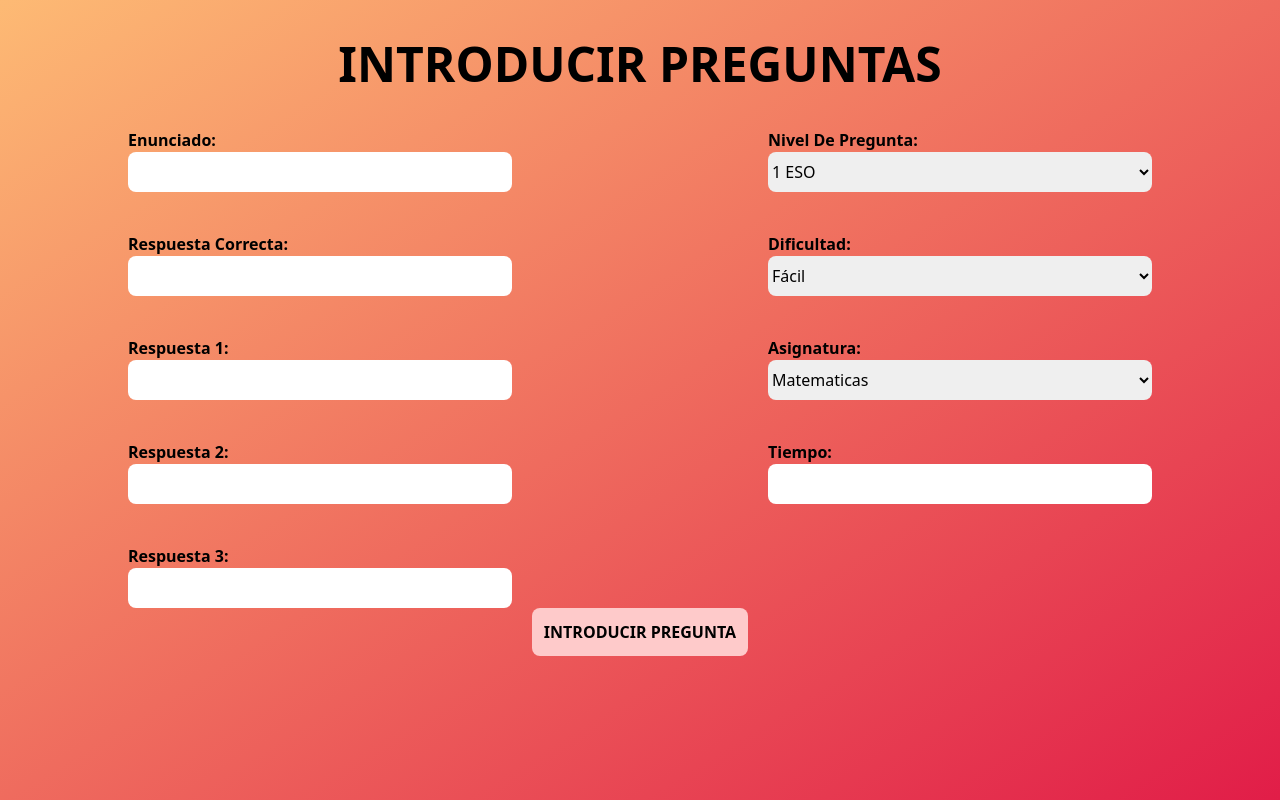
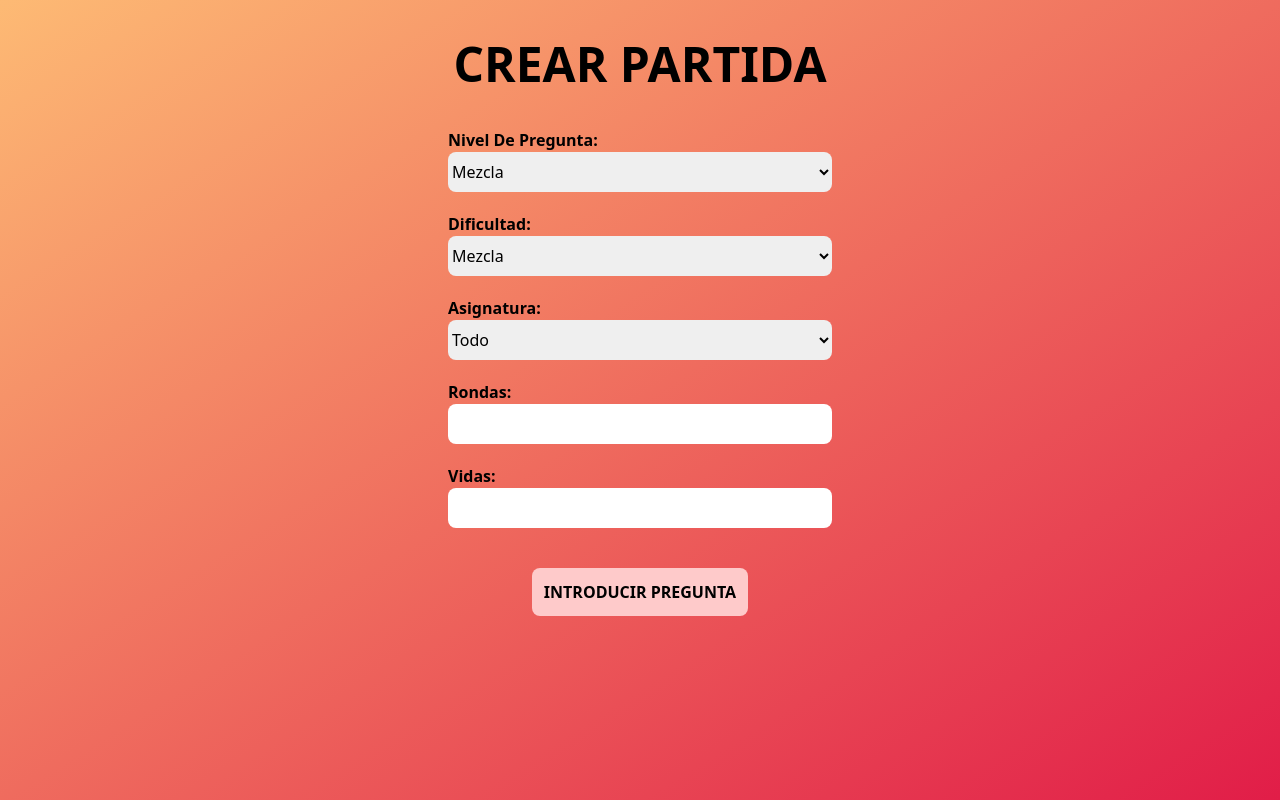
Before and after one commit to hugoooooooooooooooooooooooooooo/CatchIt, a React (Vite) app: page / in a window 1280 px wide. Built offline with nearby package versions, Linux system fonts and the light colour scheme; what tailwindcss-animated would draw is missing.

Commit message:
intro, ver, crear

```diff
--- a/src/App.jsx
+++ b/src/App.jsx
@@ -2,12 +2,18 @@ import {Registro} from './components/Registro.jsx'
 import {RepositorioPartidas} from './components/RepositorioPartidas.jsx'
 import { Home } from './components/Home.jsx'
 import { IntroducirPreguntas } from './components/IntroducirPreguntas.jsx'
+import { VerPreguntas } from './components/VerPreguntas.jsx'
+import { CrearPartida } from './components/CrearPartida.jsx'
 
 
 function App() {
   return (
     <>
-      <IntroducirPreguntas/>
+      <CrearPartida/>
+
+      {/* <VerPreguntas/> */}
+
+      {/* <IntroducirPreguntas/> */}
 
       {/* <Home/> */}
 
--- /dev/null
+++ b/src/components/CrearPartida.jsx
@@ -0,0 +1,87 @@
+import React from 'react';
+import { useId } from 'react';
+
+export function CrearPartida() {
+    const nivel = useId();
+    const dificultad = useId();
+    const asignatura = useId();
+    const rondas = useId();
+    const vidas = useId();
+
+    return (
+        <>
+            <section className="bg-gradient-to-br from-orange-300 to-rose-600 h-screen">
+                <header className="font-extrabold animate-flip-down animate-ease-in-out text-5xl text-center p-10">
+                    <h1>CREAR PARTIDA</h1>
+                </header>
+                <main className='flex flex-col items-center gap-5'>
+                    <div>
+                        <label className='font-semibold' htmlFor={nivel}>Nivel De Pregunta: </label><br />
+                        <select
+                            className='h-10 w-96 rounded-lg focus:outline-none focus:ring-2 focus:ring-red-300'
+                            id={dificultad}
+                            required
+                        >
+                            <option value="mezcla">Mezcla</option>
+                            <option value="1ESO">1 ESO</option>
+                            <option value="2ESO">2 ESO</option>
+                            <option value="3ESO">3 ESO</option>
+                            <option value="4ESO">4 ESO</option>
+                            <option value="1BACH">1 BACH</option>
+                            <option value="2BACH">2 BACH</option>
+                        </select>
+                    </div>
+                    <div>
+                        <label className='font-semibold' htmlFor={dificultad}>Dificultad: </label><br />
+                        <select
+                            className='h-10 w-96 rounded-lg focus:outline-none focus:ring-2 focus:ring-red-300'
+                            id={dificultad}
+                            required
+                        >
+                            <option value="mezcla">Mezcla</option>
+                            <option value="facil">Fácil</option>
+                            <option value="intermedia">Intermedia</option>
+                            <option value="dificil">Difícil</option>
+                        </select>
+                    </div>
+
+                    <div>
+                        <label className='font-semibold' htmlFor={asignatura}>Asignatura: </label><br />
+                        <select
+                            className='h-10 w-96 rounded-lg focus:outline-none focus:ring-2 focus:ring-red-300'
+                            id={dificultad}
+                            required
+                        >
+                            <option value="todo">Todo</option>
+                            <option value="1ESO">Matematicas</option>
+                            <option value="2ESO">Lengua</option>
+                            <option value="3ESO">Física</option>
+                            <option value="4ESO">Quimica</option>
+                            <option value="1BACH">Biologia</option>
+                            <option value="1ESO">Geoolgía</option>
+                            <option value="2BACH">Inglés</option>
+                            <option value="1ESO">Historia</option>
+                            <option value="1ESO">Francés</option>
+                            <option value="1ESO">Música</option>
+                            <option value="1ESO">Informatica</option>
+                            <option value="1ESO">Plástica</option>
+                            <option value="1ESO">Filosofía</option>
+                            <option value="1ESO">Economía</option>
+                        </select>
+                    </div>
+                    <div>
+                        <label className='font-semibold' htmlFor={rondas}>Rondas: </label><br />
+                        <input className='h-10 w-96 rounded-lg focus:outline-none focus:ring-2 focus:ring-red-300' type="number" id={rondas} required />
+                    </div>
+                    <div>
+                        <label className='font-semibold' htmlFor={vidas}>Vidas: </label><br />
+                        <input className='h-10 w-96 rounded-lg focus:outline-none focus:ring-2 focus:ring-red-300' type="number" id={vidas} required />
+                    </div>
+                </main>
+                <div className='flex justify-center mt-10'>
+                    <button className="p-3 bg-red-200 rounded-lg hover:bg-red-300 font-semibold">INTRODUCIR PREGUNTA</button>
+                </div>
+            </section>
+        </>
+    );
+}
--- a/src/components/Icons.jsx
+++ b/src/components/Icons.jsx
@@ -24,3 +24,9 @@ export function LogoHome(){
         <svg xmlns="http://www.w3.org/2000/svg" viewBox="0 0 576 512"><path d="M575.8 255.5c0 18-15 32.1-32 32.1h-32l.7 160.2c0 2.7-.2 5.4-.5 8.1V472c0 22.1-17.9 40-40 40H456c-1.1 0-2.2 0-3.3-.1c-1.4 .1-2.8 .1-4.2 .1H416 392c-22.1 0-40-17.9-40-40V448 384c0-17.7-14.3-32-32-32H256c-17.7 0-32 14.3-32 32v64 24c0 22.1-17.9 40-40 40H160 128.1c-1.5 0-3-.1-4.5-.2c-1.2 .1-2.4 .2-3.6 .2H104c-22.1 0-40-17.9-40-40V360c0-.9 0-1.9 .1-2.8V287.6H32c-18 0-32-14-32-32.1c0-9 3-17 10-24L266.4 8c7-7 15-8 22-8s15 2 21 7L564.8 231.5c8 7 12 15 11 24z"/></svg>
     )
 }
+
+export function LogoEditar(){
+    return(
+        <svg xmlns="http://www.w3.org/2000/svg" viewBox="0 0 512 512"><path d="M362.7 19.3L314.3 67.7 444.3 197.7l48.4-48.4c25-25 25-65.5 0-90.5L453.3 19.3c-25-25-65.5-25-90.5 0zm-71 71L58.6 323.5c-10.4 10.4-18 23.3-22.2 37.4L1 481.2C-1.5 489.7 .8 498.8 7 505s15.3 8.5 23.7 6.1l120.3-35.4c14.1-4.2 27-11.8 37.4-22.2L421.7 220.3 291.7 90.3z"/></svg>
+    )
+}
--- a/src/components/IntroducirPreguntas.jsx
+++ b/src/components/IntroducirPreguntas.jsx
@@ -10,7 +10,7 @@ export function IntroducirPreguntas() {
     const nivel = useId();
     const dificultad = useId();
     const asignatura = useId();
-    const timepo = useId();
+    const tiempo = useId();
 
     return (
         <>
@@ -94,8 +94,8 @@ export function IntroducirPreguntas() {
                             </select>
                         </div>
                         <div>
-                            <label className='font-semibold' htmlFor={timepo}>Tiempo: </label><br />
-                            <input className='h-10 w-96 rounded-lg focus:outline-none focus:ring-2 focus:ring-red-300' type="number" id={timepo} required />
+                            <label className='font-semibold' htmlFor={tiempo}>Tiempo: </label><br />
+                            <input className='h-10 w-96 rounded-lg focus:outline-none focus:ring-2 focus:ring-red-300' type="number" id={tiempo} required />
                         </div>
                     </div>
 
--- /dev/null
+++ b/src/components/VerPreguntas.jsx
@@ -0,0 +1,55 @@
+import { LogoEditar, LogoHome } from "./Icons"
+import { preguntas } from "./preguntas.json"
+import { useState } from "react"
+
+export function VerPreguntas() {
+
+    const [filtro, setFiltro] = useState("")
+
+    const filtrarPreguntas = (event) => {
+        setFiltro(event.target.value)
+    }
+    const preguntasFiltradas = preguntas.filter(pregunta =>
+        pregunta.enunciado.toLowerCase().includes(filtro.toLowerCase())
+    )
+
+    return (
+        <>
+            <body className="bg-gradient-to-br from-orange-300 to-rose-600 min-h-screen">
+                <header>
+                    <div className="text-center p-8">
+                        <h1 className="font-extrabold animate-flip-down animate-ease-in-out text-5xl">TODAS  LAS PREGUNTAS</h1>
+                    </div>
+                    <div className="flex justify-between mx-5">
+                        <input className="ms-5 w-3/4 rounded-lg focus:outline-none focus:ring-2 focus:ring-red-300" type="search" placeholder=" Buscar pregunta" onChange={filtrarPreguntas} />
+                        <div className="flex gap-7 mx-5">
+                            <button className="p-3 bg-red-200 rounded-lg hover:bg-red-300 font-semibold">CREAR PARTIDA</button>
+                            <button className="p-3 bg-red-200 rounded-lg hover:bg-red-300 font-semibold">INTRODUCIR PREGUNTAS</button>
+                            <a href="" className="p-3 bg-red-200 rounded-lg hover:bg-red-300 font-semibold"><LogoHome />Inicio</a>
+                        </div>
+                    </div>
+                </header>
+                <main className="p-10 flex flex-wrap gap-5">
+                    {preguntasFiltradas.map(pregunta => (
+                        <div key={pregunta.id} className="flex justify-between rounded-lg p-3 bg-red-200 w-full h-auto text-xl hover:bg-red-300 hover:cursor-pointer">
+                            <div >
+                                <p className="font-semibold">{pregunta.enunciado}</p>
+                                <p>Respuesta Correcta: {pregunta.respuestaCorrecta}</p>
+                                <p>Respuesta 1: {pregunta.respuesta1}</p>
+                                <p>Respuesta 2: {pregunta.respuesta2}</p>
+                                <p>Respuesta 3: {pregunta.respuesta3}</p>
+                                <p>Nivel: {pregunta.nivelPregunta}</p>
+                                <p>Dificultad: {pregunta.dificultad}</p>
+                                <p>Asignatura: {pregunta.asignatura}</p>
+                                <p>Tiempo: {pregunta.tiempo}</p>
+                            </div>
+                            <div className="w-5">
+                                <LogoEditar />
+                            </div>
+                        </div>
+                    ))}
+                </main>
+            </body>
+        </>
+    )
+}
--- /dev/null
+++ b/src/components/preguntas.json
@@ -0,0 +1,52 @@
+{
+    "preguntas":[
+        {
+            "id":"1",
+            "enunciado":"Partidda 1",
+            "respuestaCorrecta":"a",
+            "respuesta1":"w",
+            "respuesta2":"x",
+            "respuesta3":"y",
+            "nivelPregunta":"1 ESO",
+            "dificultad":"Facil",
+            "asignatura":"Matematicas",
+            "tiempo":40
+        },
+        {
+            "id":"2",
+            "enunciado":"Partidda 2",
+            "respuestaCorrecta":"a",
+            "respuesta1":"w",
+            "respuesta2":"x",
+            "respuesta3":"y",
+            "nivelPregunta":"1 ESO",
+            "dificultad":"Media",
+            "asignatura":"Matematicas",
+            "tiempo":30
+        },
+        {
+            "id":"3",
+            "enunciado":"Partidda 3",
+            "respuestaCorrecta":"a",
+            "respuesta1":"w",
+            "respuesta2":"x",
+            "respuesta3":"y",
+            "nivelPregunta":"1 ESO",
+            "dificultad":"Facil",
+            "asignatura":"Filosofia",
+            "tiempo":30
+        },
+        {
+            "id":"4",
+            "enunciado":"Partidda 4",
+            "respuestaCorrecta":"a",
+            "respuesta1":"w",
+            "respuesta2":"x",
+            "respuesta3":"y",
+            "nivelPregunta":"1 ESO",
+            "dificultad":"Facil",
+            "asignatura":"Ingles",
+            "tiempo":20
+        }
+    ]
+}
```
